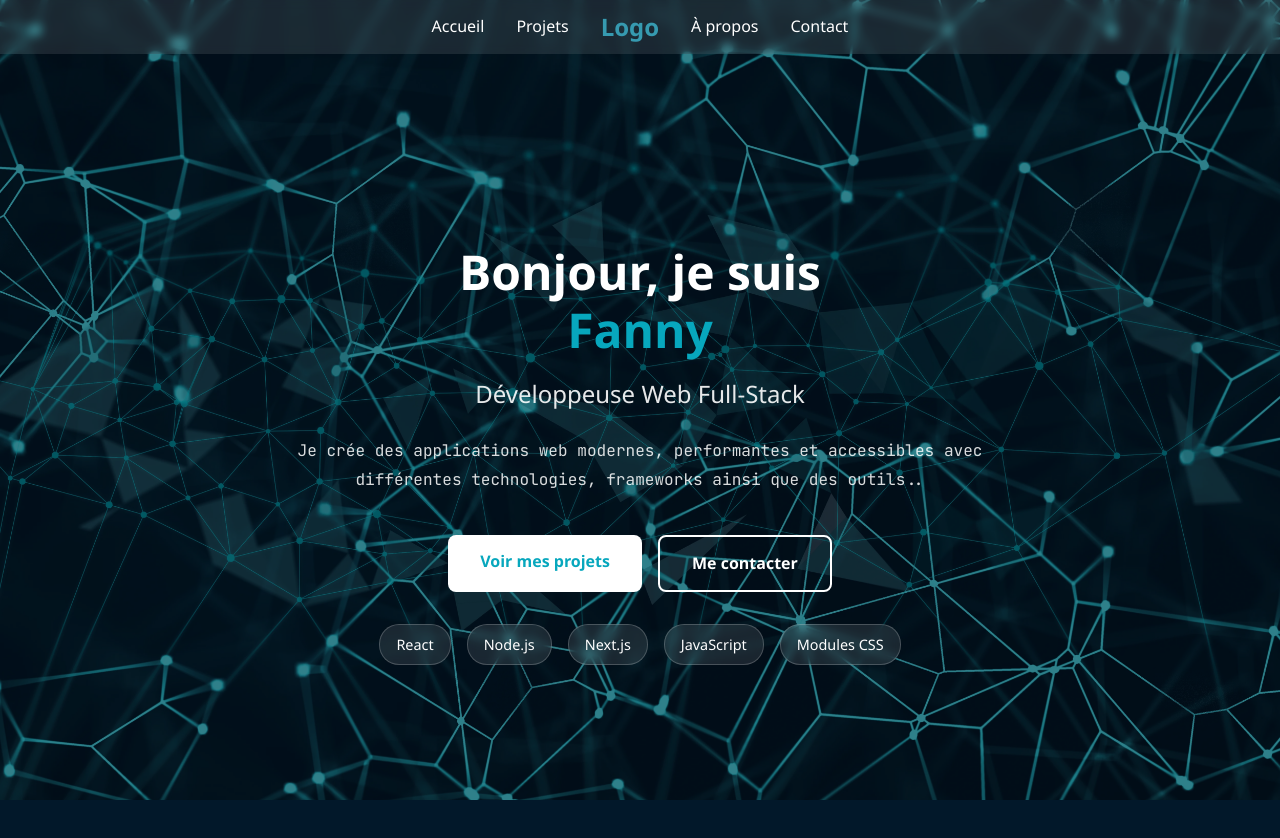
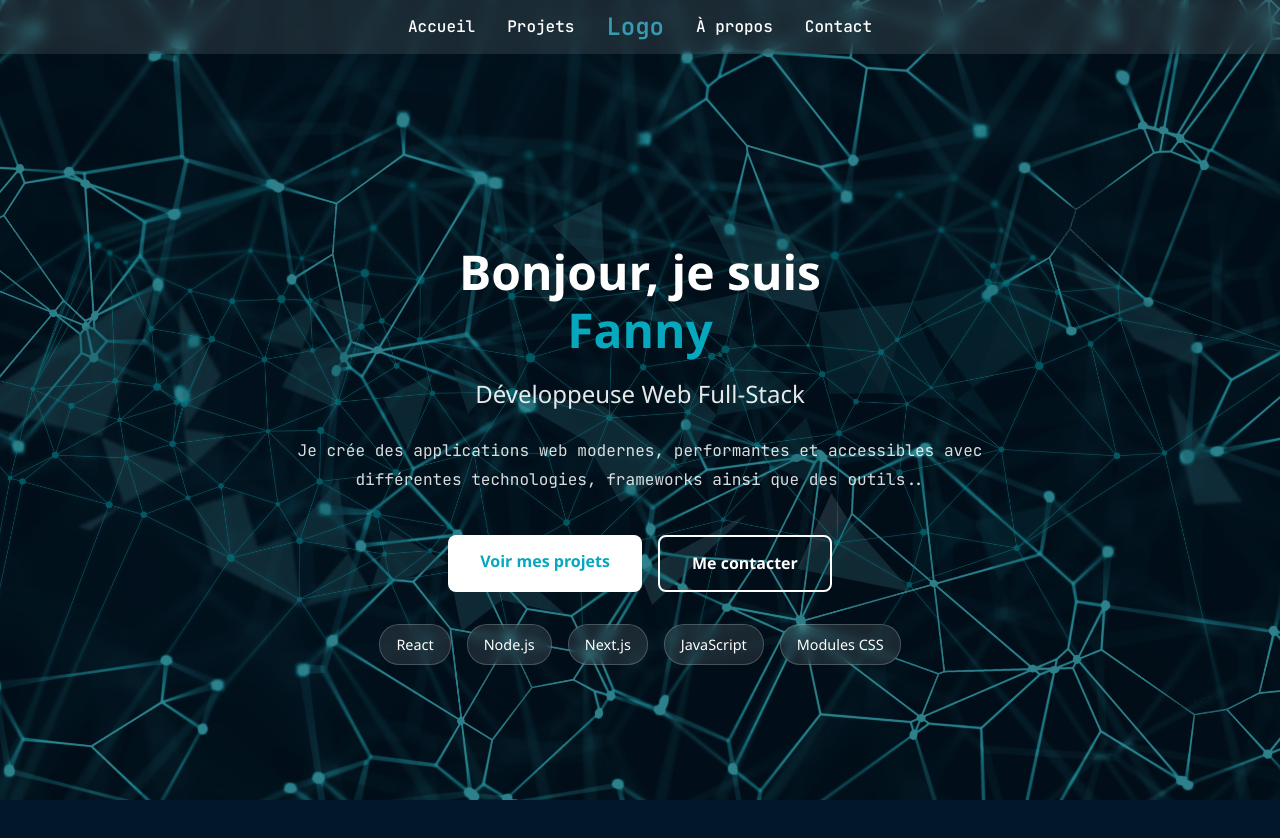
Before and after one commit to fannysaez/startNextJs, a Next.js app: page / in a window 1280 px wide. Shown: the top 838 px of the page. Built offline with nearby package versions, Linux system fonts and the light colour scheme.

Commit message:
components(nav+pages+styles): ajout de la navigation avec mon style personnalisable

```diff
--- a/components/Navigation/Navigation.module.css
+++ b/components/Navigation/Navigation.module.css
@@ -4,11 +4,12 @@
   position: sticky;
   top: 0;
   z-index: 100;
-  backdrop-filter: blur(5px);
+  backdrop-filter: blur(8px);
   transition: all 0.3s ease;
   display: grid;
   grid-template-columns: 1fr auto 1fr;
   align-items: center;
+  font-family: var(--font-jetbrains-mono), "JetBrains Mono", monospace;
 }
 
 .container {
```
